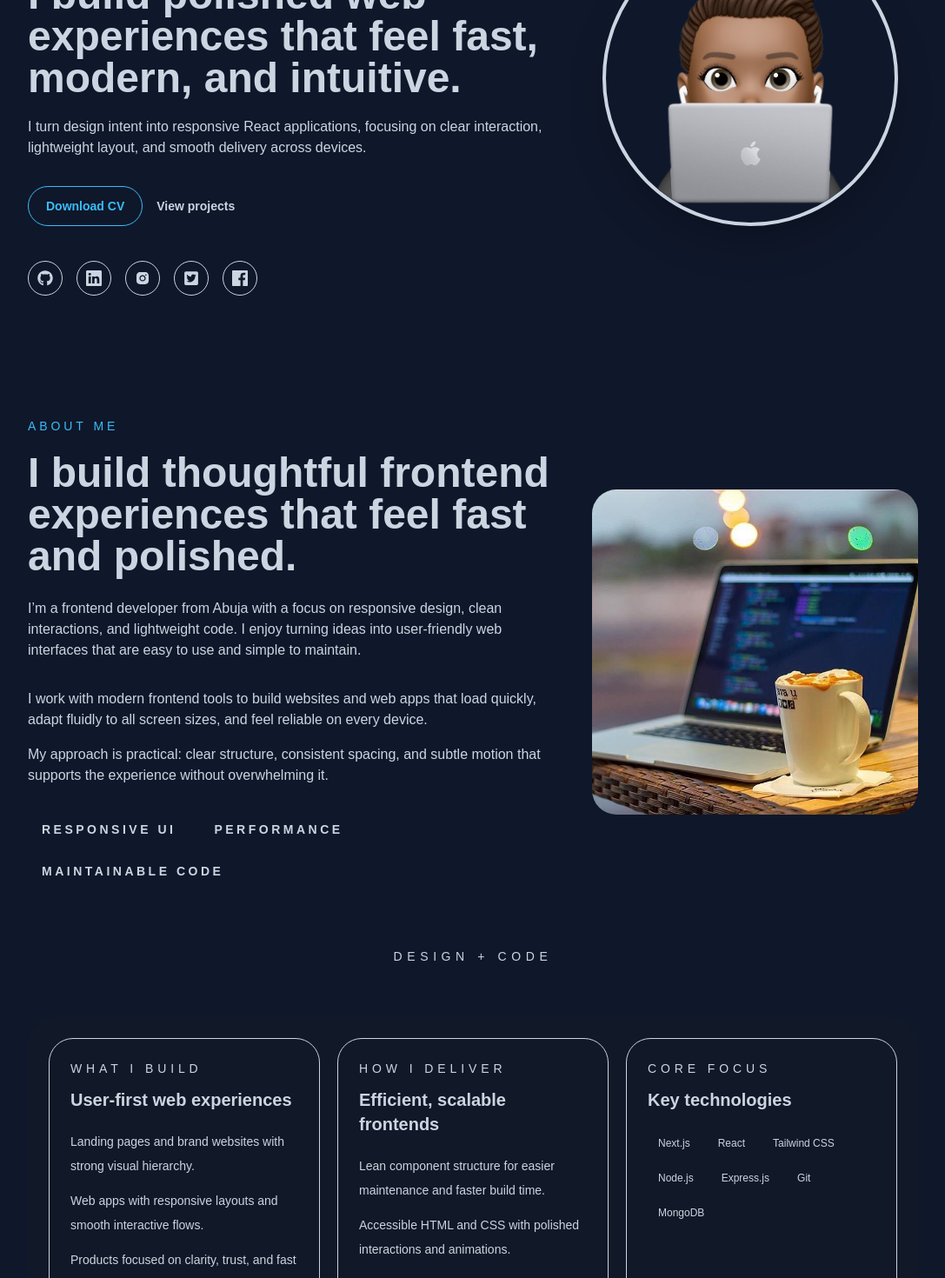
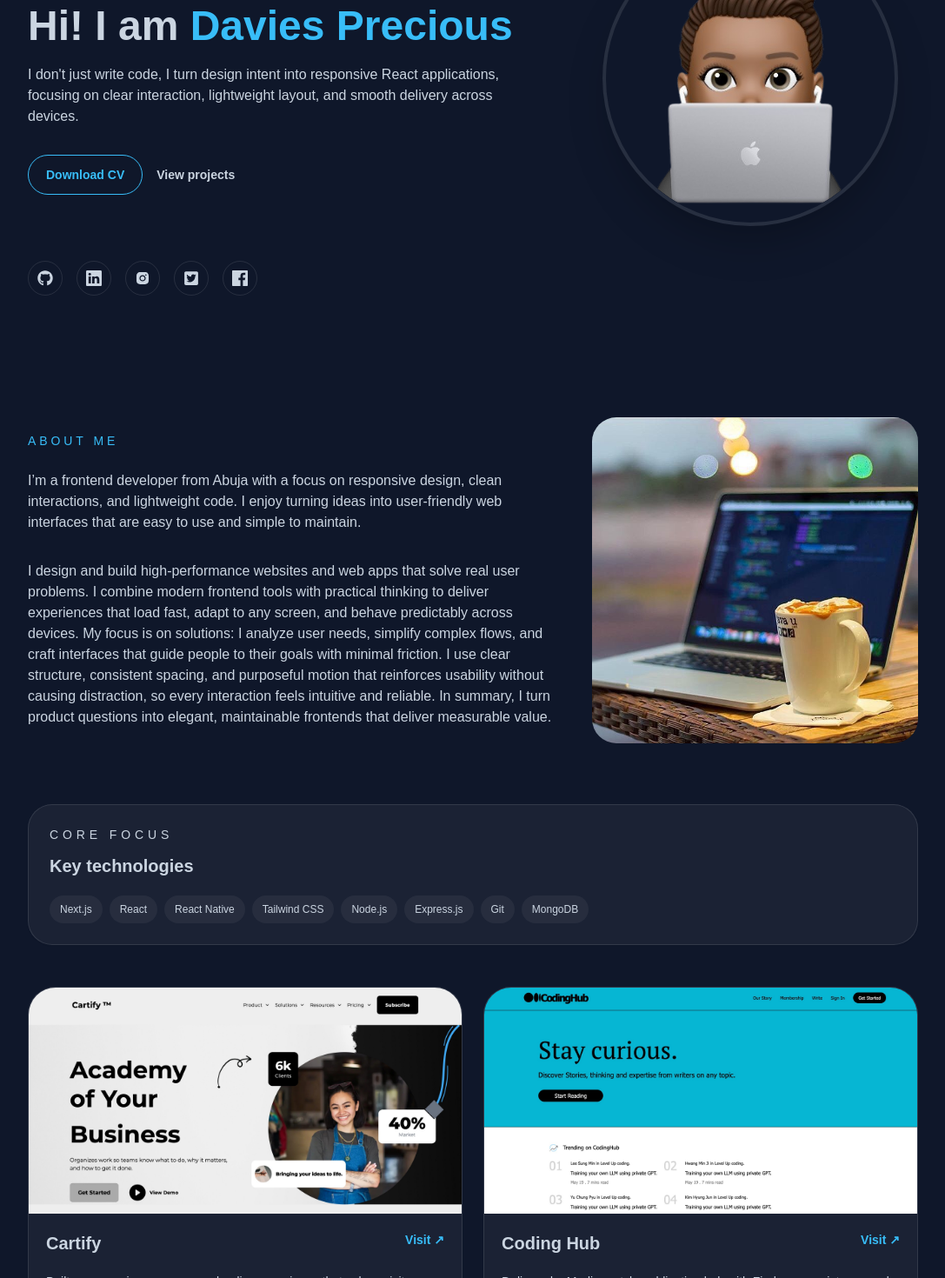
Before and after one commit to Preshstiks/davies.dev, a Next.js app: page / in a window 1280 px wide. Shown: the part 220-1690 px from the top of the page at 87% size, without its empty margins (96-1183 px from the left). Built offline with nearby package versions, Linux system fonts and the light colour scheme; a web font is replaced by a local one.

Commit message:
fix:Hero text corrected

```diff
--- a/components/Footer.js
+++ b/components/Footer.js
@@ -3,10 +3,11 @@ import { ThemeContext } from "./context/ThemeContext";
 
 export const Footer = () => {
   const { themeToggle } = useContext(ThemeContext);
+  const currentYear = new Date().getFullYear();
   return (
     <div className={`py-10 ${themeToggle ? "text-dark" : "text-lighttext"}`}>
       <div className="text-sm xs:text-base text-center font-light pb-4">
-        &copy; Davies Precious 2024.
+        &copy; Davies Precious {currentYear}.
       </div>
     </div>
   );
--- a/components/Hero.js
+++ b/components/Hero.js
@@ -63,13 +63,12 @@ const Hero = () => {
             frontend engineer
           </span>
           <h1 className="mt-6 text-4xl font-bold leading-tight sm:text-5xl">
-            I build polished web experiences that feel fast, modern, and
-            intuitive.
+            Hi! I am <span className="text-cyan">Davies Precious</span>
           </h1>
           <p className="mt-5 max-w-2xl text-sm leading-7 text-gray-500 sm:text-base">
-            I turn design intent into responsive React applications, focusing on
-            clear interaction, lightweight layout, and smooth delivery across
-            devices.
+            I don't just write code, I turn design intent into responsive React
+            applications, focusing on clear interaction, lightweight layout, and
+            smooth delivery across devices.
           </p>
           <div className="mt-8 flex flex-wrap items-center gap-4">
             <button
--- a/components/about.js
+++ b/components/about.js
@@ -29,10 +29,7 @@ const About = () => {
             >
               About me
             </p>
-            <h1 className="mt-5 text-4xl font-semibold leading-tight sm:text-5xl">
-              I build thoughtful frontend experiences that feel fast and
-              polished.
-            </h1>
+
             <p className="mt-6 max-w-2xl text-sm leading-7 text-gray-500 sm:text-base">
               I’m a frontend developer from Abuja with a focus on responsive
               design, clean interactions, and lightweight code. I enjoy turning
@@ -41,26 +38,18 @@ const About = () => {
             </p>
             <div className="mt-8 space-y-4 text-sm leading-7 text-gray-500 sm:text-base">
               <p>
-                I work with modern frontend tools to build websites and web apps
-                that load quickly, adapt fluidly to all screen sizes, and feel
-                reliable on every device.
+                I design and build high-performance websites and web apps that
+                solve real user problems. I combine modern frontend tools with
+                practical thinking to deliver experiences that load fast, adapt
+                to any screen, and behave predictably across devices. My focus
+                is on solutions: I analyze user needs, simplify complex flows,
+                and craft interfaces that guide people to their goals with
+                minimal friction. I use clear structure, consistent spacing, and
+                purposeful motion that reinforces usability without causing
+                distraction, so every interaction feels intuitive and reliable.
+                In summary, I turn product questions into elegant, maintainable
+                frontends that deliver measurable value.
               </p>
-              <p>
-                My approach is practical: clear structure, consistent spacing,
-                and subtle motion that supports the experience without
-                overwhelming it.
-              </p>
-            </div>
-            <div className="mt-8 flex flex-wrap gap-3 text-xs font-semibold uppercase tracking-[0.25em] text-gray-400 sm:text-sm">
-              <span className="rounded-full bg-white/5 px-4 py-2">
-                Responsive UI
-              </span>
-              <span className="rounded-full bg-white/5 px-4 py-2">
-                Performance
-              </span>
-              <span className="rounded-full bg-white/5 px-4 py-2">
-                Maintainable code
-              </span>
             </div>
           </div>
 
--- a/components/my_porfolio.js
+++ b/components/my_porfolio.js
@@ -24,7 +24,7 @@ const projectCards = [
     description:
       "Created this portfolio to showcase technical depth, polished UI, and modern responsive design in a lightweight production frontend.",
     href: "https://davies-dev.vercel.app/",
-    image: "/portfolio.png",
+    image: "/myporfolioscreen.png",
     tech: ["Next.js", "Framer Motion"],
   },
   {
@@ -102,59 +102,7 @@ const Portfolio = () => {
   return (
     <section id="projects" className={`pt-[70px] font-anta ${textColor}`}>
       <div className="px-[10%]">
-        <div className="text-center pb-5">
-          <p className="text-sm uppercase tracking-[0.4em] text-gray-400">
-            Design + code
-          </p>
-        </div>
-
-        <div
-          className={`mt-10 grid gap-5 rounded-[32px] p-6 ${background} md:grid-cols-3`}
-        >
-          <div className="rounded-[28px] border border-white/10 bg-white/5 p-6 shadow-sm">
-            <p className="text-sm uppercase tracking-[0.35em] text-gray-400">
-              What I build
-            </p>
-            <h2 className="mt-3 text-xl font-semibold">
-              User-first web experiences
-            </h2>
-            <ul className="mt-5 space-y-3 text-sm leading-7 text-gray-400">
-              <li>
-                Landing pages and brand websites with strong visual hierarchy.
-              </li>
-              <li>
-                Web apps with responsive layouts and smooth interactive flows.
-              </li>
-              <li>
-                Products focused on clarity, trust, and fast user
-                decision-making.
-              </li>
-            </ul>
-          </div>
-
-          <div className="rounded-[28px] border border-white/10 bg-white/5 p-6 shadow-sm">
-            <p className="text-sm uppercase tracking-[0.35em] text-gray-400">
-              How I deliver
-            </p>
-            <h2 className="mt-3 text-xl font-semibold">
-              Efficient, scalable frontends
-            </h2>
-            <ul className="mt-5 space-y-3 text-sm leading-7 text-gray-400">
-              <li>
-                Lean component structure for easier maintenance and faster build
-                time.
-              </li>
-              <li>
-                Accessible HTML and CSS with polished interactions and
-                animations.
-              </li>
-              <li>
-                Performance-first mindset that keeps interfaces feeling fast.
-              </li>
-            </ul>
-          </div>
-
-          <div className="rounded-[28px] border border-white/10 bg-white/5 p-6 shadow-sm">
+        <div className="rounded-[28px] border border-white/10 bg-white/5 p-6 w-full shadow-sm">
           <p className="text-sm uppercase tracking-[0.35em] text-gray-400">
             Core focus
           </p>
@@ -162,6 +110,9 @@ const Portfolio = () => {
           <div className="mt-5 flex flex-wrap gap-2 text-xs text-gray-300">
             <span className="rounded-full bg-white/5 px-3 py-2">Next.js</span>
             <span className="rounded-full bg-white/5 px-3 py-2">React</span>
+            <span className="rounded-full bg-white/5 px-3 py-2">
+              React Native
+            </span>
             <span className="rounded-full bg-white/5 px-3 py-2">
               Tailwind CSS
             </span>
@@ -172,7 +123,6 @@ const Portfolio = () => {
             </span>
             <span className="rounded-full bg-white/5 px-3 py-2">Git</span>
             <span className="rounded-full bg-white/5 px-3 py-2">MongoDB</span>
-            </div>
           </div>
         </div>
 
--- a/tailwind.config.js
+++ b/tailwind.config.js
@@ -22,6 +22,7 @@ module.exports = {
       darksecondary: "#111827",
       darkbox: "#334155",
       lightbox: "#E2E8F0",
+      white: "#fff",
     },
     fontFamily: {
       sans: ["Open Sans", "sans-serif"],
```
Also changed, not shown: public/myporfolioscreen.png (added), public/portfolio.png (deleted). Lines whose indentation alone changed are shown as unchanged.
